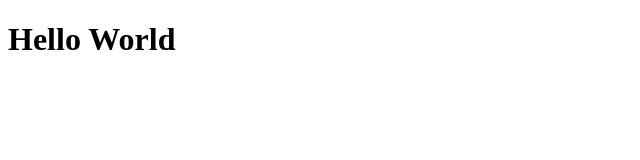
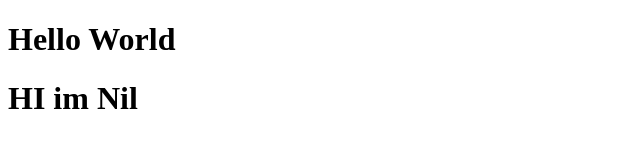
Before and after one commit to Nielzon/Reposit1, a plain HTML site: page index.html in a window 1280 px wide. Shown: the whole page, without its empty margins (0-640 px from the left). Drawn offline with Linux system fonts and the light colour scheme.

Commit message:
minor change

```diff
--- a/index.html
+++ b/index.html
@@ -8,5 +8,6 @@
 </head>
 <body>
     <h1>Hello World</h1>
+    <h1> HI im Nil</h1>
 </body>
 </html>
```
